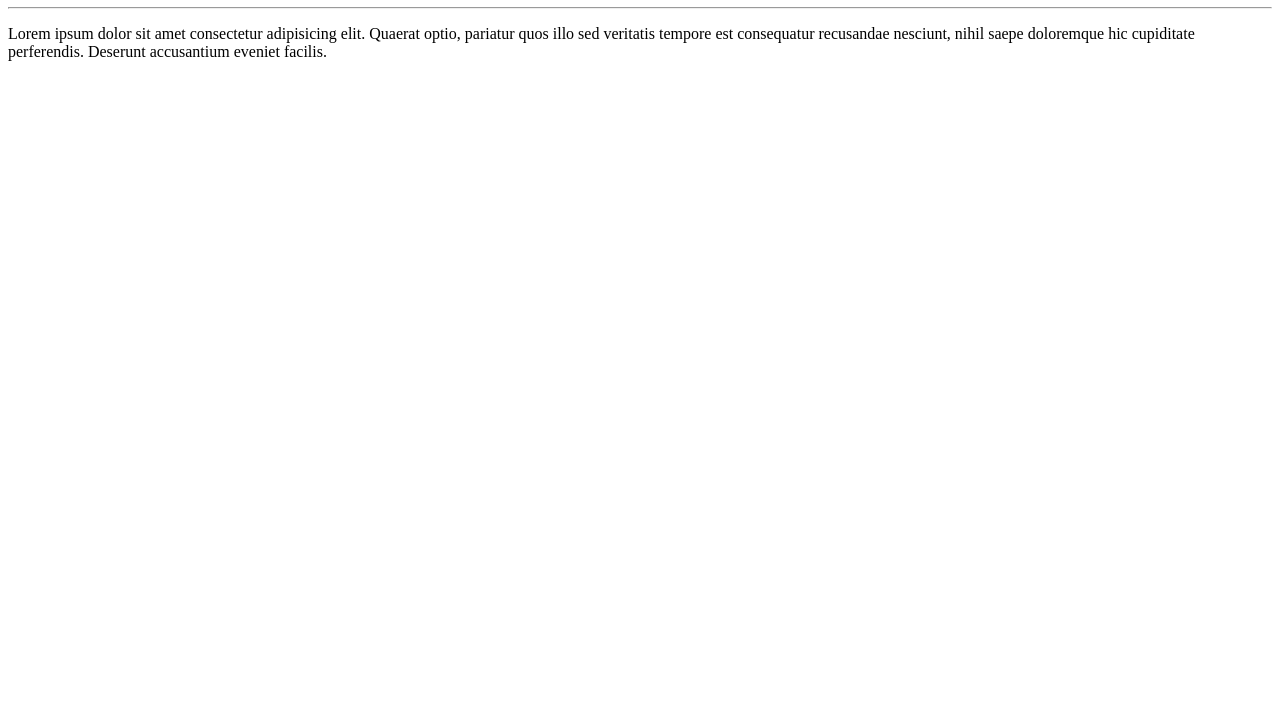
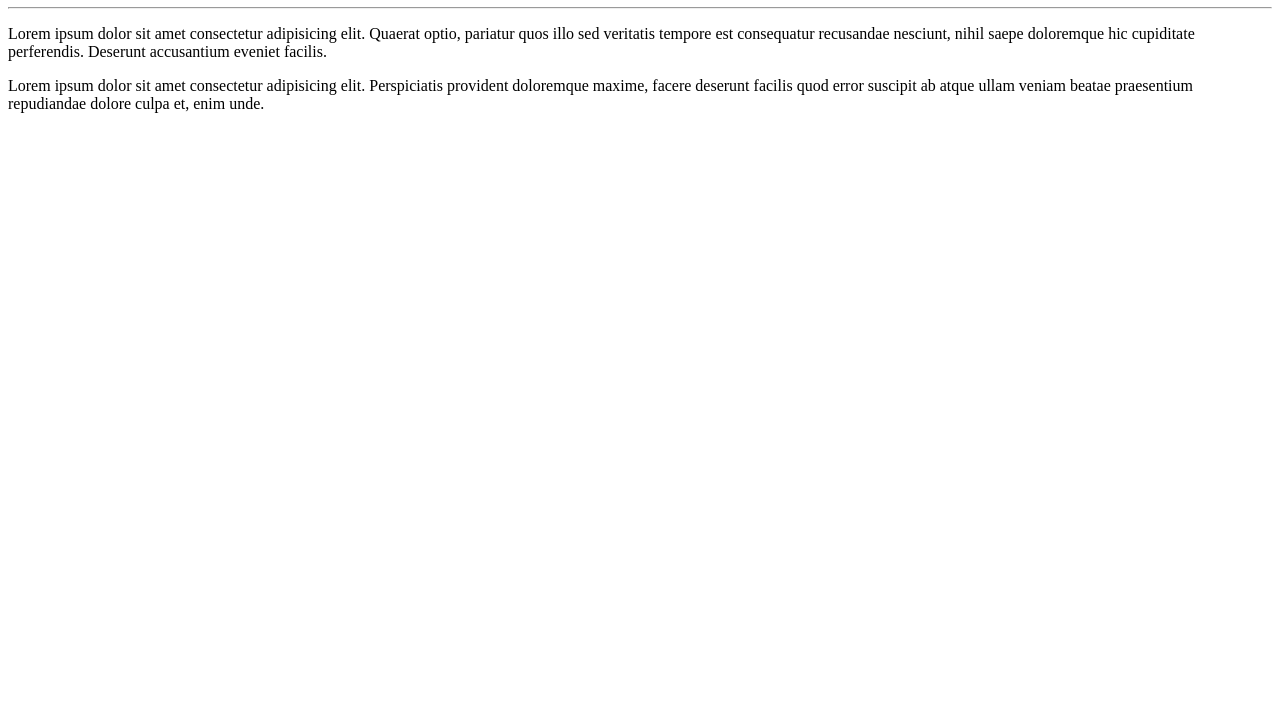
Before and after one commit to vinilima997/Ola-Mundo, a plain HTML site: page site-exemplo/index.html in a window 1280 px wide. Shown: the part 73-800 px from the top of the page. Drawn offline with Linux system fonts and the light colour scheme.

Commit message:
Adicionei um paragrafo

```diff
--- a/site-exemplo/index.html
+++ b/site-exemplo/index.html
@@ -10,5 +10,6 @@
     <h1>Olá, mundo!</h1>
     <hr>
     <p>Lorem ipsum dolor sit amet consectetur adipisicing elit. Quaerat optio, pariatur quos illo sed veritatis tempore est consequatur recusandae nesciunt, nihil saepe doloremque hic cupiditate perferendis. Deserunt accusantium eveniet facilis.</p>
+    <p>Lorem ipsum dolor sit amet consectetur adipisicing elit. Perspiciatis provident doloremque maxime, facere deserunt facilis quod error suscipit ab atque ullam veniam beatae praesentium repudiandae dolore culpa et, enim unde.</p>
 </body>
 </html>
```
